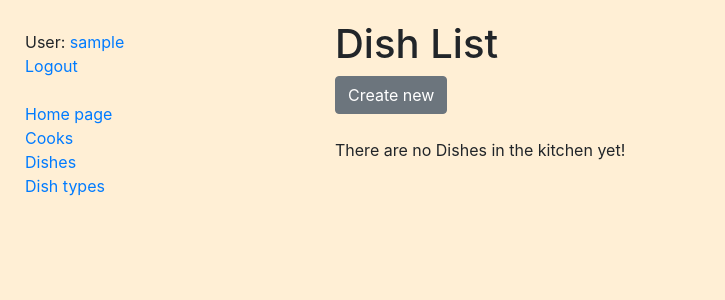
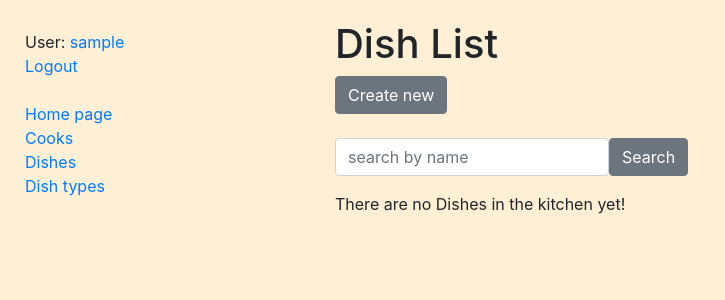
Before and after one commit to ochernous/restaurant-kitchen-managment, a Django app: page /dishes/ in a window 1280 px wide. Shown: the top 300 px of the page, without its empty margins (0-725 px from the left). Run offline with Django 4.2, Linux system fonts and the light colour scheme; the visitor is signed in with stand-in values (Sample User, id 1); data that the repository does not hold is empty; some libraries are stand-ins or nearby versions.

Commit message:
Add search field to webpage with Dishes

```diff
--- a/kitchen/forms.py
+++ b/kitchen/forms.py
@@ -40,3 +40,12 @@ class DishTypeSearchForm(forms.Form):
         label="",
         widget=forms.TextInput(attrs={"placeholder": "search by name"})
     )
+
+
+class DishSearchForm(forms.Form):
+    name = forms.CharField(
+        max_length=255,
+        required=False,
+        label="",
+        widget=forms.TextInput(attrs={"placeholder": "search by name"})
+    )
--- a/kitchen/views.py
+++ b/kitchen/views.py
@@ -4,7 +4,7 @@ from django.shortcuts import render
 from django.urls import reverse_lazy
 from django.views import generic
 
-from kitchen.forms import CookCreationForm, DishForm, CookUpdateForm, DishTypeSearchForm
+from kitchen.forms import CookCreationForm, DishForm, CookUpdateForm, DishTypeSearchForm, DishSearchForm
 from kitchen.models import Cook, Dish, DishType
 
 
@@ -75,8 +75,18 @@ class DishListView(LoginRequiredMixin, generic.ListView):
 
     def get_context_data(self, *, object_list=None, **kwargs):
         context = super(DishListView, self).get_context_data(**kwargs)
-        context["search_field"] = DishTypeSearchForm()
+        name = self.request.GET.get("name", "")
+        context["search_form"] = DishSearchForm(
+            initial={"name": name}
+        )
         return context
+
+    def get_queryset(self):
+        queryset = Dish.objects.all()
+        form = DishSearchForm(self.request.GET)
+        if form.is_valid():
+            return queryset.filter(name__icontains=form.cleaned_data["name"])
+        return queryset
 
 
 class DishDetailView(LoginRequiredMixin, generic.DetailView):
--- a/templates/kitchen/dish_list.html
+++ b/templates/kitchen/dish_list.html
@@ -1,10 +1,15 @@
 {% extends "base.html" %}
+{% load crispy_forms_filters %}
 
 {% block content %}
   <h1>Dish List</h1>
   <a href="{% url 'kitchen:dish-create' %}" class="btn btn-secondary">Create new</a>
   <br>
   <br>
+  <form method="get" action="" class="form-inline">
+    {{ search_form|crispy }}
+    <input type="submit" value="Search" class="btn btn-secondary">
+  </form>
 
   {% if dish_list %}
     <ul>
```
